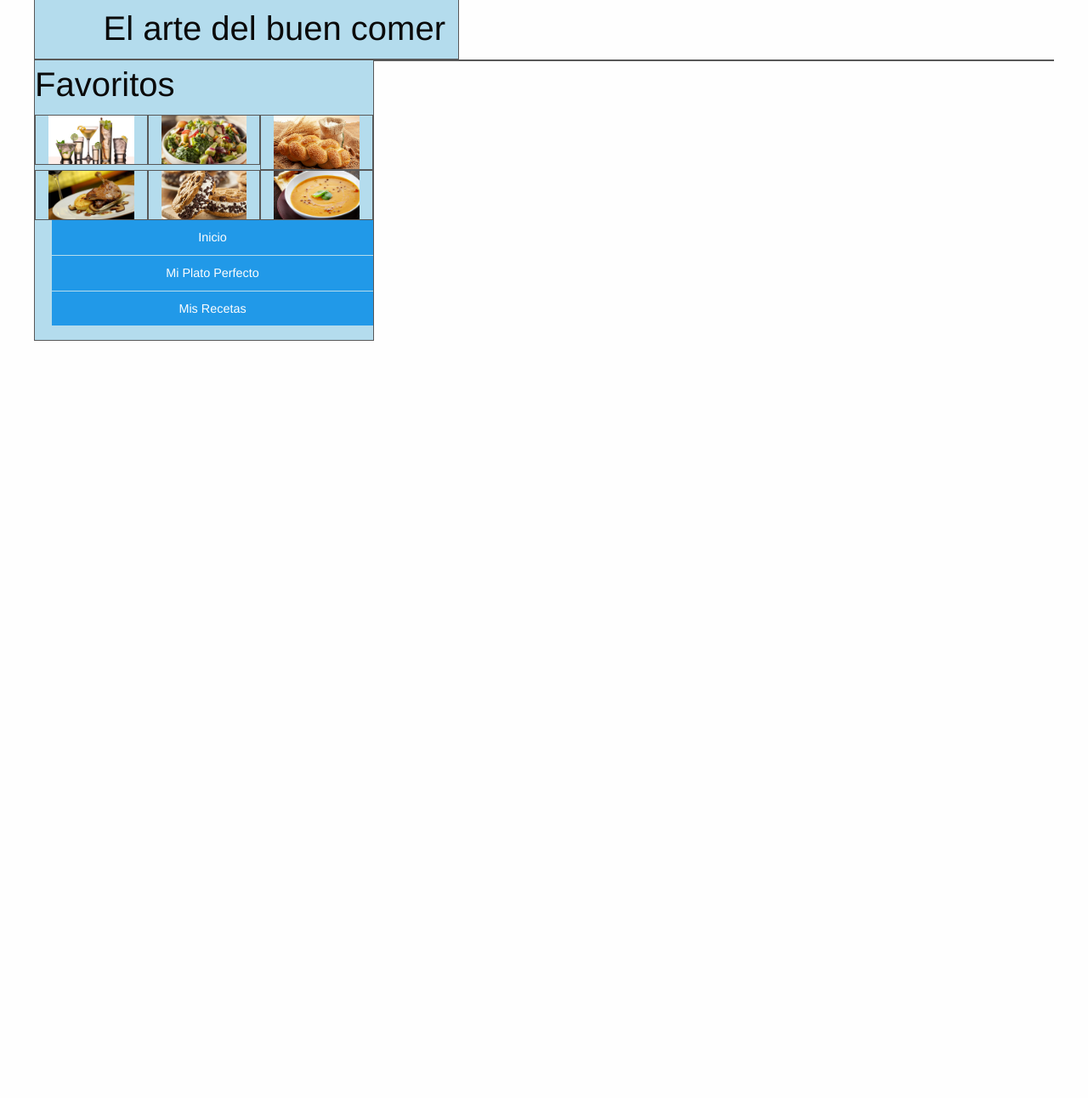
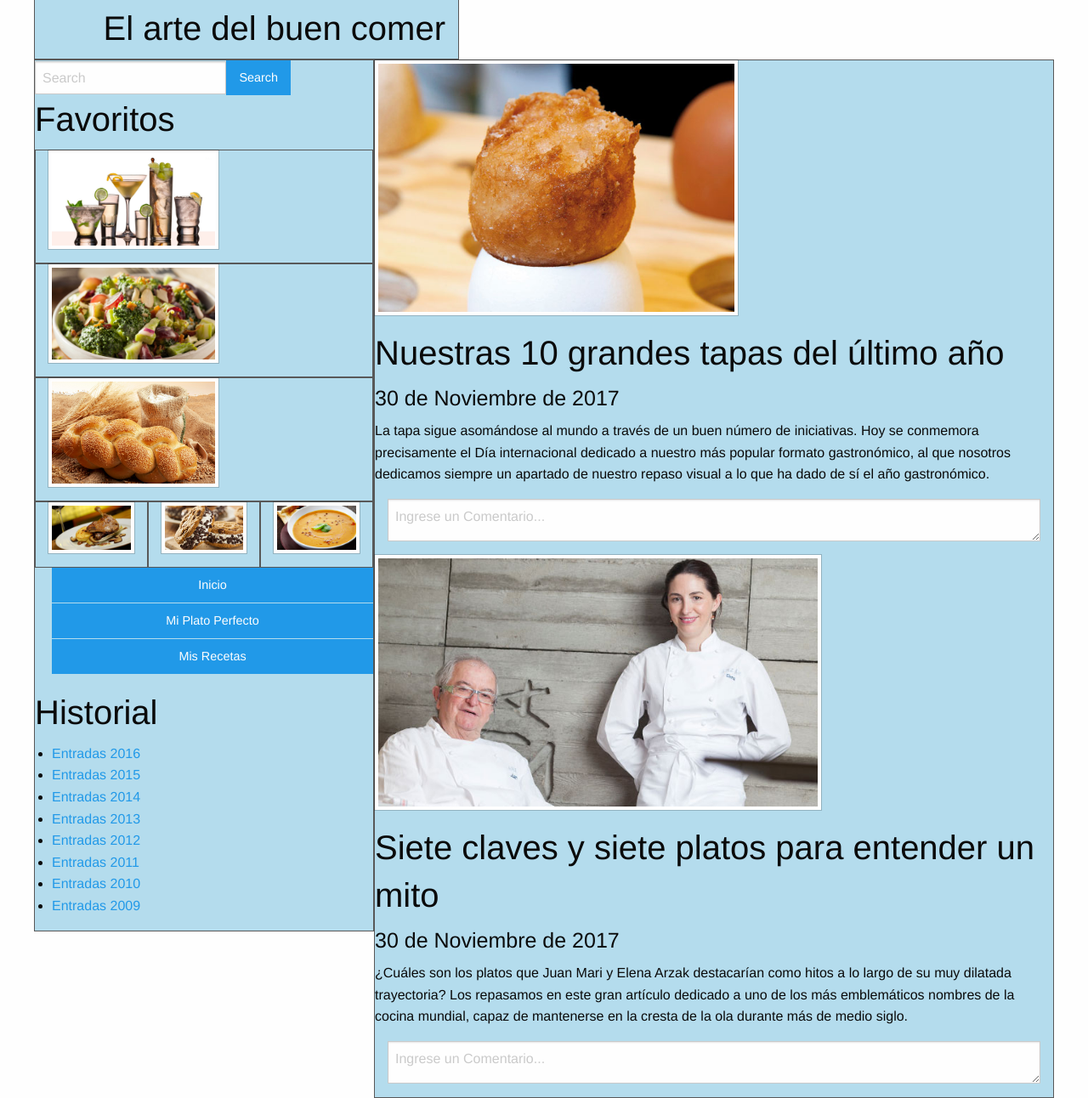
Before and after one commit to AddOn2394/NextUFrameworkCSS, a plain HTML site: page BlogGastronomia/center.html in a window 1280 px wide. Shown: the part 71-1363 px from the top of the page at 85% size. Before the commit the page ends 800 px from the top, so only its background shows below. Drawn offline with Linux system fonts and the light colour scheme.

Commit message:
se finalizó la estructura base del blog

```diff
--- a/BlogGastronomia/center.html
+++ b/BlogGastronomia/center.html
@@ -9,8 +9,8 @@
     <link rel="stylesheet" href="css/app.css">
   </head>
   <body>
-
-    <div class="row">
+    <div class="container">
+<div class="row">
       <div class="small-12 medium-6 large-5 columns">
           <h1>Blog de Gastronomía</h1>
           <h2 class="text-right">El arte del buen comer</h2>
@@ -18,27 +18,35 @@
     </div>
     <div class="row">
         <div class="small-12 medium-4 large-4 columns">
+               <div class="row">
+                    <div class="top-bar-left">
+                    <ul class="menu">
+                        <li><input type="search" placeholder="Search"></li>
+                        <li><button type="button"     class="button">Search</button></li>
+                    </ul>
+                </div>
+               </div>
                 <div class="row">
                    <h2>Favoritos</h2>
-                    <div class="large-4 columns">
-                        <img src="images/bebidas.jpg" width="200px">
+                    <div class="columns">
+                        <img class="thumbnail" src="images/bebidas.jpg" width="200px">
                     </div>
-                    <div class="large-4 columns">
-                        <img src="images/ensaladas.jpg" width="200px">
+                    <div class="columns">
+                        <img class="thumbnail" src="images/ensaladas.jpg" width="200px">
                     </div>
-                    <div class="large-4 columns">
-                        <img src="images/panes.jpg" width="200px">
+                    <div class="columns">
+                        <img class="thumbnail" src="images/panes.jpg" width="200px">
                     </div>
                 </div>
                 <div class="row">
                     <div class="large-4 columns">
-                        <img src="images/platosfuerte.jpg" width="200px">
+                        <img class="thumbnail" src="images/platosfuerte.jpg" width="200px">
                     </div>
                     <div class="large-4 columns">
-                        <img src="images/postres.jpg" width="200px">
+                        <img class="thumbnail"  src="images/postres.jpg" width="200px">
                     </div>
                     <div class="large-4 columns">
-                        <img src="images/sopas.jpg" width="200px">
+                        <img class="thumbnail" src="images/sopas.jpg" width="200px">
                     </div>
                 </div>
                 <div class="row">
@@ -60,17 +68,64 @@
                     </li>
                 </ul>
                 </div>
+                <div class="row">
+                   <h2>Historial</h2>
+                    <ul>
+                        <li>
+                            <a href="#">Entradas 2016</a>
+                        </li>
+                        <li>
+                            <a href="#">Entradas 2015</a>
+                        </li>
+                        <li>
+                            <a href="#">Entradas 2014</a>
+                        </li>
+                        <li>
+                            <a href="#">Entradas 2013</a>
+                        </li>
+                        <li>
+                            <a href="#">Entradas 2012</a>
+                        </li>
+                        <li>
+                            <a href="#">Entradas 2011</a>
+                        </li>
+                        <li>
+                            <a href="#">Entradas 2010</a>
+                        </li>
+                        <li>
+                            <a href="#">Entradas 2009</a>
+                        </li>
+                    </ul>
+                </div>
         </div>
         <div class="small-12 medium-8 large-8 columns">
-
+            <div class="row">
+                <img class="articulo thumbnail" src="images/articulo1.jpg"/>
+                <h2>Nuestras 10 grandes tapas del último año</h2>
+                <h4> 30 de Noviembre de 2017</h4>
+                <p>
+                    La tapa sigue asomándose al mundo a través de un buen número de iniciativas. Hoy se conmemora precisamente el Día internacional dedicado a nuestro más popular formato gastronómico, al que nosotros dedicamos siempre un apartado de nuestro repaso visual a lo que ha dado de sí el año gastronómico.
+                </p>
+            </div>
+            <div class="messageInputFormContainer">
+			    <textarea rows="1" placeholder="Ingrese un Comentario..."></textarea>
+		    </div>
+            <div class="row">
+                <img class="articulo thumbnail" src="images/articulo2.jpg"/>
+                <h2>Siete claves y siete platos para entender un mito</h2>
+                <h4> 30 de Noviembre de 2017</h4>
+                <p>
+                    ¿Cuáles son los platos que Juan Mari y Elena Arzak destacarían como hitos a lo largo de su muy dilatada trayectoria? Los repasamos en este gran artículo dedicado a uno de los más emblemáticos nombres de la cocina mundial, capaz de mantenerse en la cresta de la ola durante más de medio siglo.
+                </p>
+            </div>
+            <div class="messageInputFormContainer">
+			    <textarea rows="1" placeholder="Ingrese un Comentario..."></textarea>
+		    </div>
         </div>
     </div>
 
-
-
-
-
-    <script src="js/vendor/jquery.js"></script>
+    </div>
+        <script src="js/vendor/jquery.js"></script>
     <script src="js/vendor/what-input.js"></script>
     <script src="js/vendor/foundation.js"></script>
     <script src="js/app.js"></script>
--- a/BlogGastronomia/css/app.css
+++ b/BlogGastronomia/css/app.css
@@ -4,3 +4,6 @@ div[class*="columns"]{
 
   font-size: 1rem;
 }
+.articulo{
+    height: 300px;
+}
```
Also changed, not shown: BlogGastronomia/images/articulo1.jpg (added), BlogGastronomia/images/articulo2.jpg (added), 1 other file.
